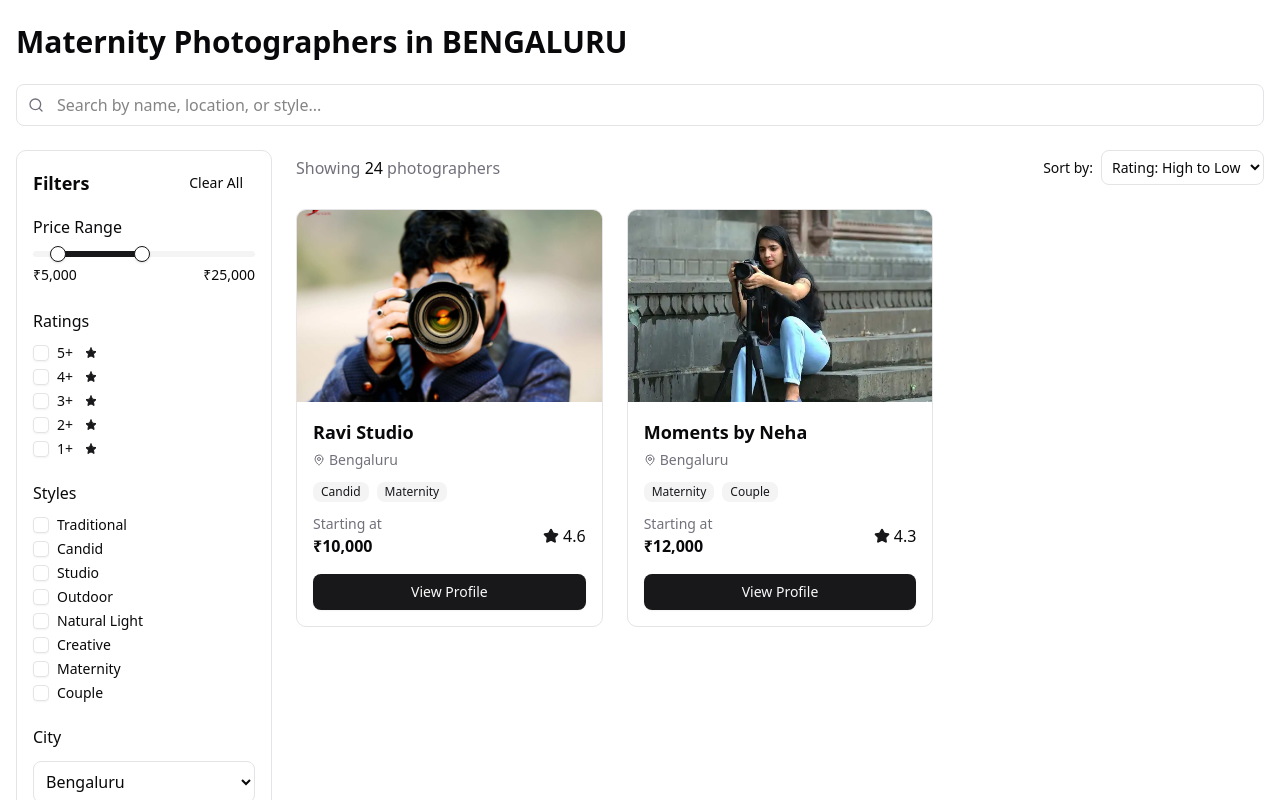
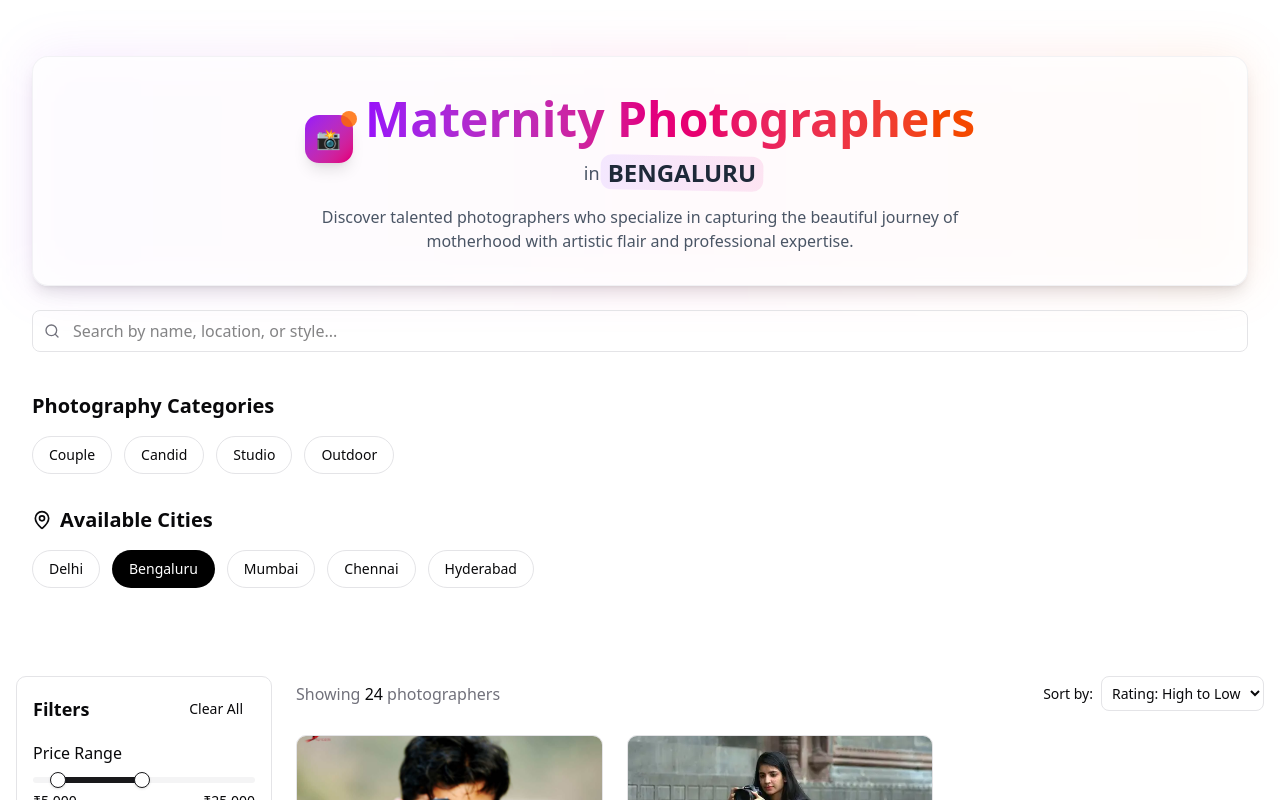
Before and after one commit to ShivamCo/impresio-studio, a Next.js app: page / in a window 1280 px wide. Shown: the top 800 px of the page. Built offline with nearby package versions, Linux system fonts and the light colour scheme.

Commit message:
New Hero Section

```diff
--- a/src/app/layout.tsx
+++ b/src/app/layout.tsx
@@ -5,6 +5,7 @@ export const metadata: Metadata = {
   title: 'Impresio Studio',
   description: 'Impresio Studio',
   generator: 'Impresio Studio',
+
 }
 
 export default function RootLayout({
--- a/src/app/page.jsx
+++ b/src/app/page.jsx
@@ -23,11 +23,7 @@ export default function Home() {
 
       <main className="min-h-screen bg-background">
         <div className="container mx-auto px-4 py-6">
-          <h1 className="text-3xl font-bold mb-6">
-            Maternity Photographers in {<CityHeading />}
-          </h1>
-
-          <SearchBar />
+          <CityHeading/>
 
           <div className="flex flex-col md:flex-row gap-6 mt-6">
             {/* Desktop Sidebar */}
--- a/src/components/city-heading.jsx
+++ b/src/components/city-heading.jsx
@@ -1,17 +1,120 @@
 "use client"
+
+import { Badge } from "@/components/ui/badge"
+import { MapPin } from "lucide-react"
+import SearchBar from "./search-bar"
 import usePhotographerStore from "@/lib/store"
 
-const CityHeading = () =>{
+export default function CityHeading() {
+  const { filters, updateFilters } = usePhotographerStore();
 
-    const { filters } =
-    usePhotographerStore();
+  const allCategories = ["Couple", "Candid", "Studio", "Outdoor"];
 
-    return(
-        <span>
-            {(filters.city).toUpperCase() }
-        </span>
-    )
+  const allCities = ["Delhi", "Bengaluru", "Mumbai", "Chennai", "Hyderabad"];
 
+  const toggleCategory = (category) => {
+    const styles = filters.styles.includes(category)
+      ? filters.styles.filter((c) => c !== category)
+      : [...filters.styles, category];
+    updateFilters({ styles });
+  };
+
+  const changeCity = (city) => {
+    updateFilters({ city: city.toLowerCase() });
+  };
+
+  return (
+    <section className="w-full py-8 bg-white">
+      <div className="container px-4 mx-auto max-w-7xl">
+        <div className="mb-8">
+          {/* Heading Card */}
+          <div className="relative mb-6">
+            <div className="absolute inset-0 bg-gradient-to-r from-purple-600/10 via-pink-600/10 to-orange-600/10 rounded-2xl blur-xl"></div>
+            <div className="relative bg-white/80 backdrop-blur-sm border border-gray-200/50 rounded-2xl p-8 shadow-lg">
+              <div className="flex items-center justify-center mb-4">
+                <div className="flex items-center gap-3">
+                  <div className="relative">
+                    <div className="w-12 h-12 bg-gradient-to-br from-purple-600 to-pink-600 rounded-xl flex items-center justify-center shadow-lg">
+                      <span className="text-white text-xl font-bold">📸</span>
+                    </div>
+                    <div className="absolute -top-1 -right-1 w-4 h-4 bg-orange-500 rounded-full animate-pulse"></div>
+                  </div>
+                  <div className="text-center">
+                    <h1 className="text-4xl md:text-5xl font-bold bg-gradient-to-r from-purple-600 via-pink-600 to-orange-600 bg-clip-text text-transparent leading-tight">
+                      Maternity Photographers
+                    </h1>
+                    <div className="flex items-center justify-center gap-2 mt-2">
+                      <span className="text-lg font-medium text-gray-600">in</span>
+                      <div className="relative">
+                        <span className="text-2xl font-bold text-gray-800 relative z-10">
+                          {filters.city.toUpperCase()}
+                        </span>
+                        <div className="absolute inset-0 bg-gradient-to-r from-purple-200 to-pink-200 rounded-lg transform rotate-1 scale-110 opacity-50"></div>
+                      </div>
+                    </div>
+                  </div>
+                </div>
+              </div>
+              <p className="text-center text-gray-600 max-w-2xl mx-auto">
+                Discover talented photographers who specialize in capturing the beautiful journey of motherhood with
+                artistic flair and professional expertise.
+              </p>
+            </div>
+          </div>
+
+          {/* Search Bar */}
+          <div className="mb-10">
+            <SearchBar />
+          </div>
+
+          {/* Categories */}
+          <div className="mb-8">
+            <h2 className="text-xl font-semibold mb-4">Photography Categories</h2>
+            <div className="flex flex-wrap gap-3">
+              {allCategories.map((category) => {
+                const isSelected = filters.styles.includes(category);
+                return (
+                  <Badge
+                    key={category}
+                    variant={isSelected ? "default" : "outline"}
+                    onClick={() => toggleCategory(category)}
+                    className={`text-sm py-2 px-4 rounded-full cursor-pointer hover:bg-gray-100 ${
+                      isSelected ? "bg-black text-white hover:bg-black/90" : "bg-white"
+                    }`}
+                  >
+                    {category}
+                  </Badge>
+                );
+              })}
+            </div>
+          </div>
+
+          {/* Cities */}
+          <div>
+            <div className="flex items-center gap-2 mb-4">
+              <MapPin className="h-5 w-5" />
+              <h2 className="text-xl font-semibold">Available Cities</h2>
+            </div>
+            <div className="flex flex-wrap gap-3">
+              {allCities.map((city) => {
+                const isSelected = filters.city.toLowerCase() === city.toLowerCase();
+                return (
+                  <Badge
+                    key={city}
+                    variant={isSelected ? "default" : "outline"}
+                    onClick={() => changeCity(city)}
+                    className={`text-sm py-2 px-4 rounded-full cursor-pointer hover:bg-gray-100 ${
+                      isSelected ? "bg-black text-white hover:bg-black/90" : "bg-white"
+                    }`}
+                  >
+                    {city}
+                  </Badge>
+                );
+              })}
+            </div>
+          </div>
+        </div>
+      </div>
+    </section>
+  );
 }
-
-export default CityHeading
--- a/tsconfig.json
+++ b/tsconfig.json
@@ -33,7 +33,7 @@
     ".next/types/**/*.ts",
     "**/*.ts",
     "**/*.tsx"
-  ],
+, "src/app/layout.jsx"  ],
   "exclude": [
     "node_modules"
   ]
```
